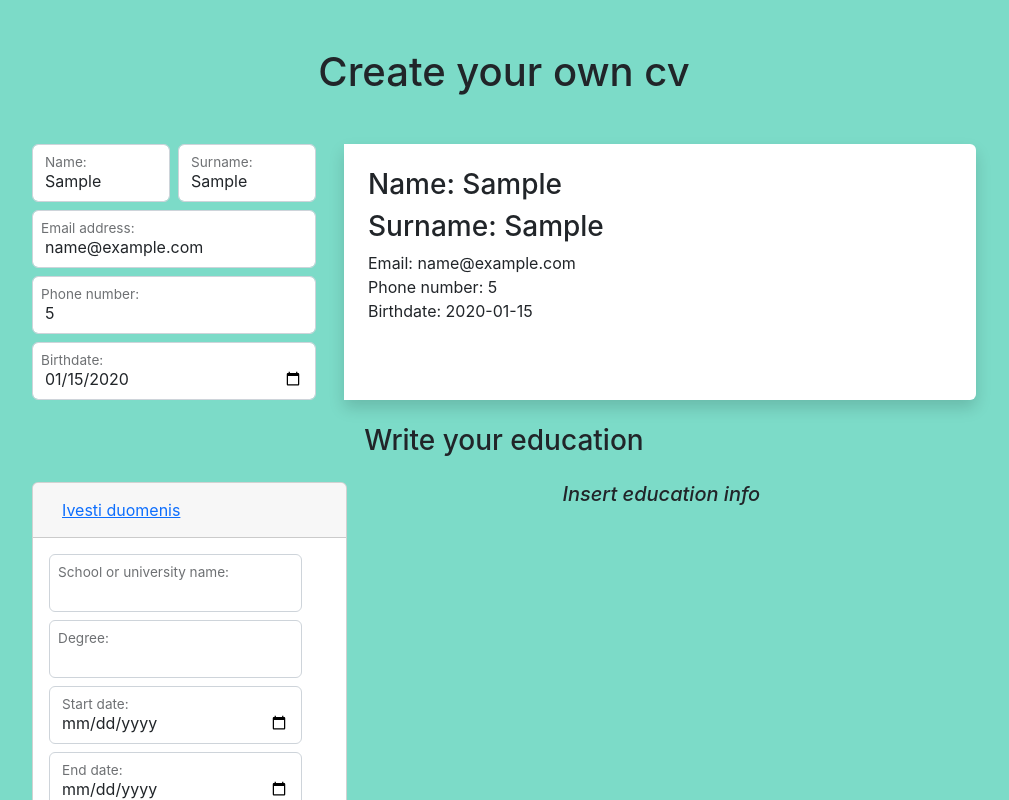
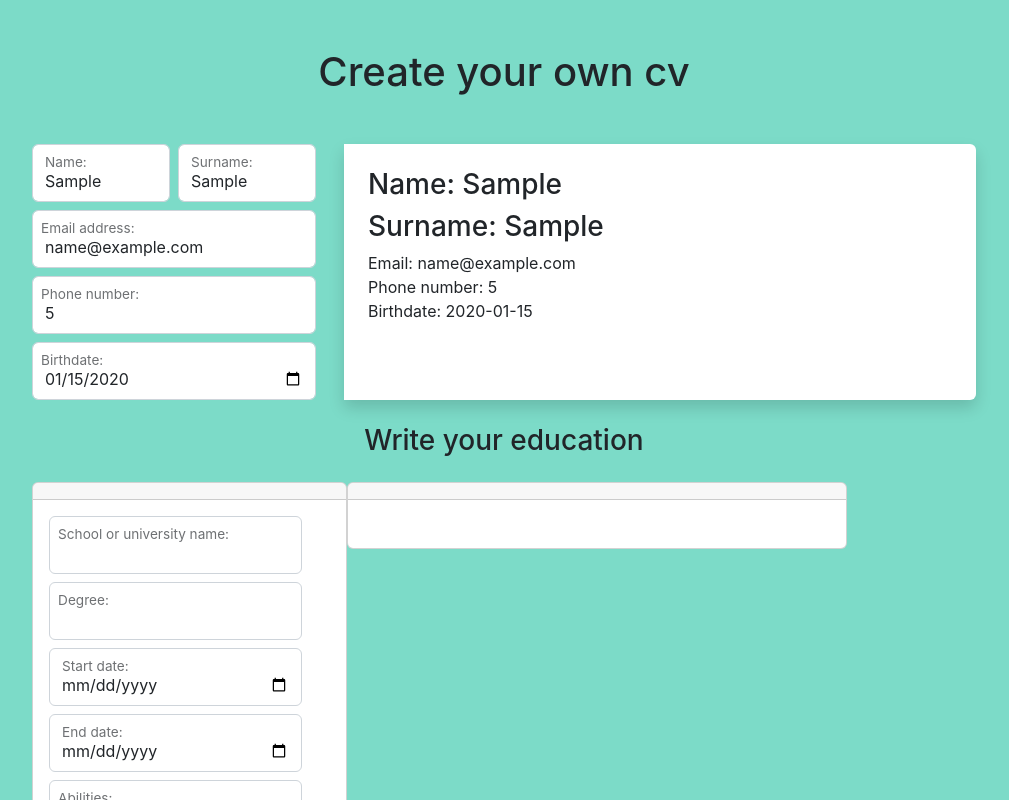
Before and after one commit to KristinaProject/odin-cv-project, a React (Create React App) app: page / in a window 1280 px wide. Both pictures are taken after typing "Sample", "Sample", "name@example.com", "5", "2020-01-15", "Sample" into the empty fields and a click on the button "Add Education". Shown: the top 800 px of the page, without its empty margins (136-1145 px from the left). Built offline with nearby package versions, Linux system fonts and the light colour scheme.

Commit message:
not working properly

```diff
--- a/src/components/Card.jsx
+++ b/src/components/Card.jsx
@@ -1,7 +1,7 @@
 export function Card(props) {
   return (
-    <div className="card card-mine" key={props.school}>
-      <h5 className="card-header">{props.school}</h5>
+    <div className="card card-mine" key={props.item.school}>
+      <h5 className="card-header">{props.item.school}</h5>
       <div className="card-body">
         <div className="d-flex justify-content-between">
           <h5 className="card-title">{props.degree}</h5>
--- a/src/components/Education.jsx
+++ b/src/components/Education.jsx
@@ -11,24 +11,22 @@ const eduInfo = {
 
 export function Education(props) {
   const [form, setForm] = useState(eduInfo);
-  const [data, setData] = useState([]);
 
   function onchange(e) {
     setForm({ ...form, [e.target.name]: e.target.value });
     props.setEducation([...props.Education, {...form}])
   }
-  console.log(form)
 
   function handleClick() {
     const element = <EducationCol onChange={() => onchange} key={form.school} onDelete={props.onDelete} form={form}/>;
-    const addElement = data.concat(element);
-    setData(addElement);
+    const addElement = props.education.concat(element);
+    props.setEducation(addElement);
     return;
   }
 
   return (
     <div id="educa">
-      <div className="accordion" id="add">{data.map((item) => item)}</div>
+      <div>{props.education.map((item) => item)}</div>
       <button className="btn btn-success" onClick={handleClick}>
         Add Education
       </button>
--- a/src/components/EducationCol.jsx
+++ b/src/components/EducationCol.jsx
@@ -2,25 +2,8 @@ export function EducationCol(props) {
   return (
     <div className="card">
       <div className="card-header" id={props.school}>
-        <h5 className="mb-0">
-          <button
-            className="btn btn-link"
-            type="button"
-            data-toggle="collapse"
-            data-target={props.school}
-            aria-expanded="true"
-            aria-controls={props.school}
-          >
-            Ivesti duomenis
-          </button>
-        </h5>
+        <h5 className="mb-0">{props.school}</h5>
       </div>
-      <div
-        id={props.school}
-        className="collapse show"
-        aria-labelledby={props.school}
-        data-parent="#add"
-      >
       <div className="card-body">
         <form className="row me-4 g-2 ">
           <div className="form-floating">
@@ -84,6 +67,5 @@ export function EducationCol(props) {
         </form>
       </div>
     </div>
-    </div>
   );
 }
```
Lines whose indentation alone changed are shown as unchanged.
